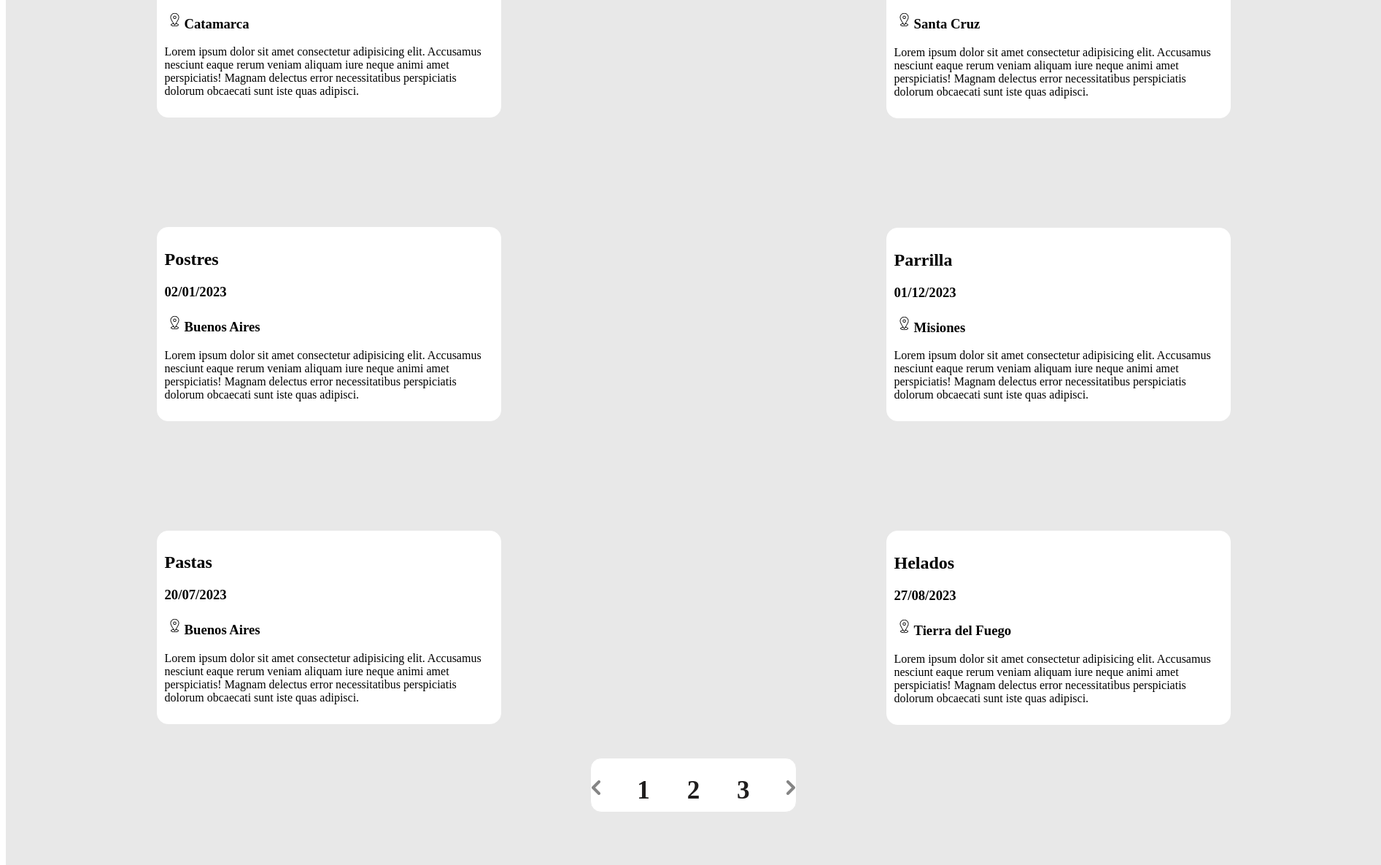
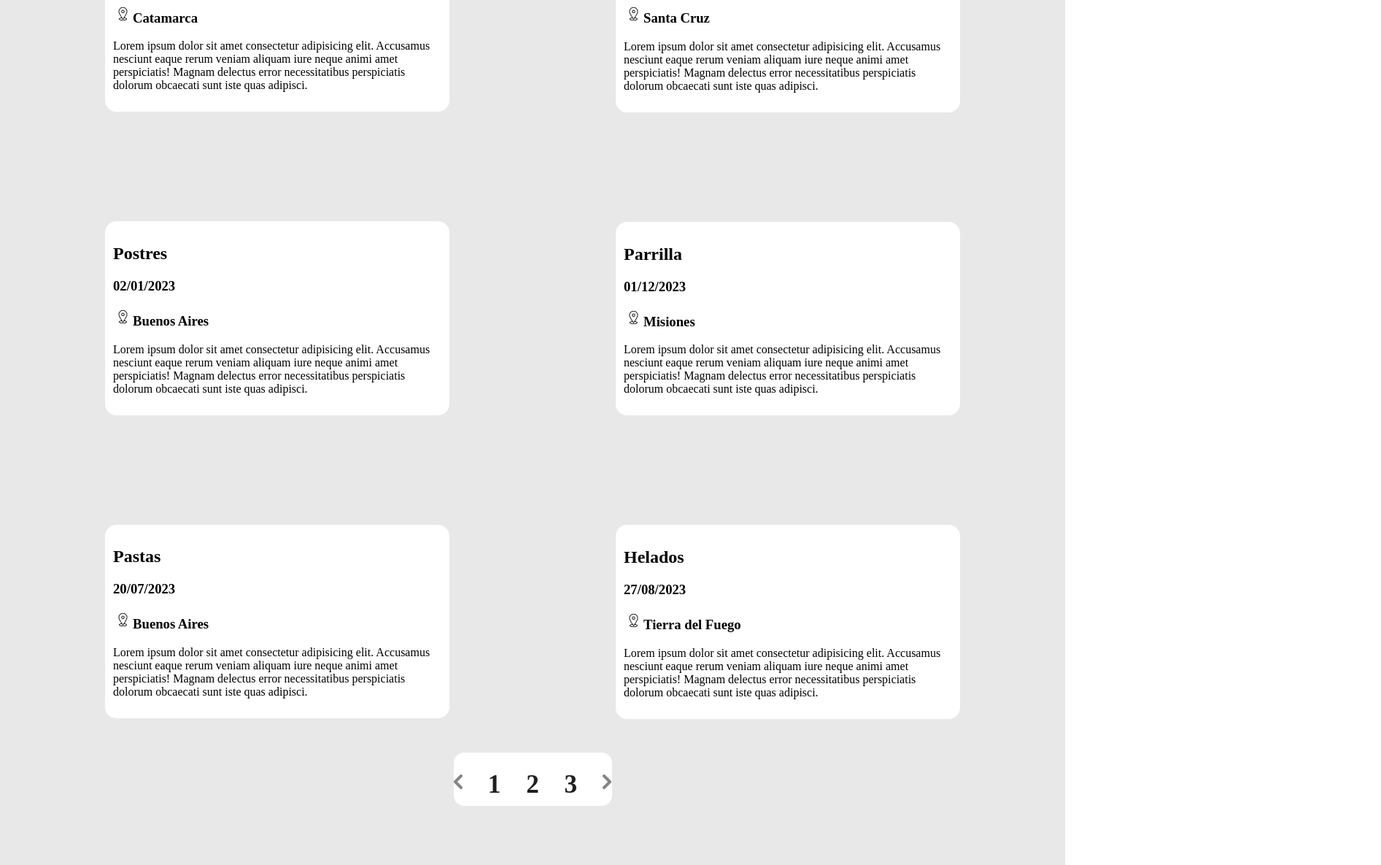
Before and after one commit to ManuLazcano/EventTracker, a plain HTML site: page docs/gastronomia.html in a window 1280 px wide. Shown: the part 367-1552 px from the top of the page at 73% size, 1893 px wide, since content can reach past the window. Drawn offline with Linux system fonts and the light colour scheme.

Commit message:
css para gastronomia

```diff
--- a/css/juan.css
+++ b/css/juan.css
@@ -4,6 +4,7 @@ header {
    display: flex;
    justify-content: space-between;
    align-items: flex-end;
+   max-width: 1460px;
 
 }
 
@@ -51,7 +52,7 @@ a {
 
 
 
-.body {
+/* .body {
    background-color: #E8E8E8;
 
    height: 1440px;
@@ -65,9 +66,29 @@ a {
    flex-direction: column;
 
 
+} */
+
+.body {
+   background-color: #E8E8E8;
+
+   height: 1440px;
+   width: 1440px;
+   left: 1325px;
+   top: -269px;
+   border-radius: 0px;
+   margin: auto;
+   padding: 10px;
+   display: flex;
+   flex-direction: column;
+
+
 }
 
-
+body {
+   margin: 0;
+   padding: 0;
+   box-sizing: border-box;
+}
 
 
 .caja {
@@ -81,7 +102,8 @@ a {
    text-align: left;
    padding: 10px;
    position: relative;
-   right: 500px;
+   /* right: 500px; tenia este*/
+   right: 350px;
    top: 150px;
 
 
@@ -98,7 +120,8 @@ a {
    text-align: left;
    padding: 10px;
    position: relative;
-   right: 500px;
+   /* right: 500px; */
+   right: 350px;
    top: 300px;
 
 }
@@ -114,7 +137,8 @@ a {
    text-align: left;
    padding: 10px;
    position: relative;
-   right: 500px;
+   /* right: 500px; */
+   right: 350px;
    top: 450px;
     }
 
@@ -129,7 +153,8 @@ a {
    text-align: left;
    padding: 10px;
    position: relative;
-   left: 500px;
+   /* left: 500px; tenia este*/
+   left: 350px;
    bottom: 645px;
     }
 
@@ -144,7 +169,8 @@ a {
    text-align: left;
    padding: 10px;
    position: relative;
-   left: 500px;
+   /* left: 500px; */
+   left: 350px;
    bottom: 495px;
     }
 
@@ -159,7 +185,8 @@ a {
    text-align: left;
    padding: 10px;
    position: relative;
-   left: 500px;
+   /* left: 500px; */
+   left: 350px;
    bottom: 345px;
     }
 
@@ -189,9 +216,11 @@ a {
 footer {
 
    background-color: #32B7B7;
-   margin: center;
+   /* margin: center; tenia este*/
+   margin: auto;
    display: flex;
    justify-content: space-between;
+   width: 1460px;
 }
 
 
```
